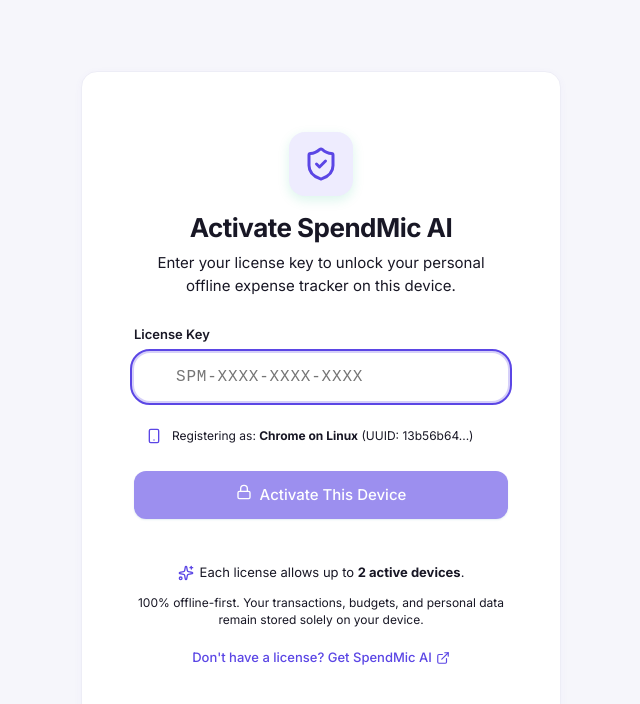
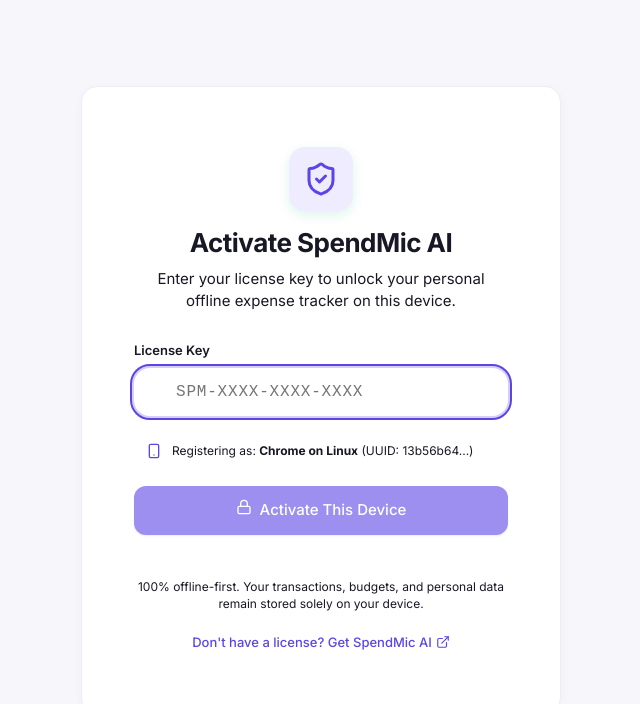
Before and after one commit to danykarten-tech/SpendMic, a React (Vite) app: page / in a window 1280 px wide. Shown: the top 704 px of the page, without its empty margins (319-959 px from the left). Built offline with nearby package versions, Linux system fonts and the light colour scheme.

Commit message:
style(licensing): remove upfront two-device limit text from activation screen

```diff
--- a/src/device-protection/ui/DeviceActivationScreen.tsx
+++ b/src/device-protection/ui/DeviceActivationScreen.tsx
@@ -8,7 +8,6 @@
   Key,
   Smartphone,
   ExternalLink,
-  Sparkles,
   Lock,
 } from 'lucide-react';
 
@@ -213,7 +212,7 @@
               </Button>
             </form>
 
-            {/* Privacy & Two-Device Limit Notice */}
+            {/* Privacy & Offline Notice */}
             <div
               style={{
                 marginTop: '24px',
@@ -225,11 +224,6 @@
                 textAlign: 'center',
               }}
             >
-              <div style={{ display: 'flex', alignItems: 'center', justifyContent: 'center', gap: '6px', fontSize: '0.8125rem', color: 'var(--text-secondary)' }}>
-                <Sparkles size={16} color="var(--primary-brand)" />
-                <span>Each license allows up to <strong>2 active devices</strong>.</span>
-              </div>
-
               <div style={{ fontSize: '0.75rem', color: 'var(--text-muted)', lineHeight: 1.4 }}>
                 100% offline-first. Your transactions, budgets, and personal data remain stored solely on your device.
               </div>
--- a/src/device-protection/ui/LicenseSettingsSection.tsx
+++ b/src/device-protection/ui/LicenseSettingsSection.tsx
@@ -84,7 +84,7 @@
 
   const getStatusBadge = () => {
     if (isAuthorized) {
-      return <Badge variant="income">Authorized (2-Device Limit Active)</Badge>;
+      return <Badge variant="income">Authorized Device</Badge>;
     }
     if (isPending) {
       return <Badge variant="info">Pending Server Verification</Badge>;
@@ -110,7 +110,7 @@
             {getStatusBadge()}
           </div>
           <CardDescription>
-            SpendMic allows up to two active, authorized devices per license. Financial records remain 100% on this device.
+            License is active on this device. Financial records remain 100% private on your device.
           </CardDescription>
         </CardHeader>
 
@@ -202,7 +202,7 @@
                 disabled={activeDevices.length === 0}
                 leftIcon={<Smartphone size={16} />}
               >
-                Manage Active Devices ({activeDevices.length}/2)
+                Manage Registered Devices
               </Button>
 
               {!isEditingKey && (
```
